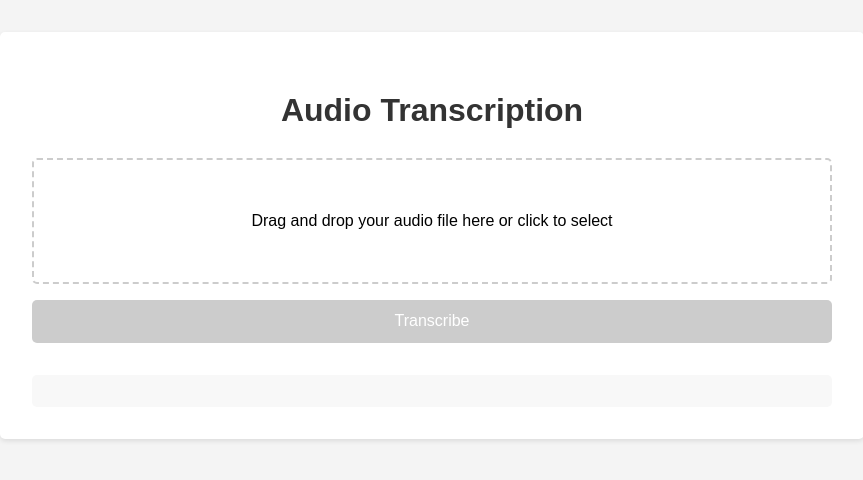
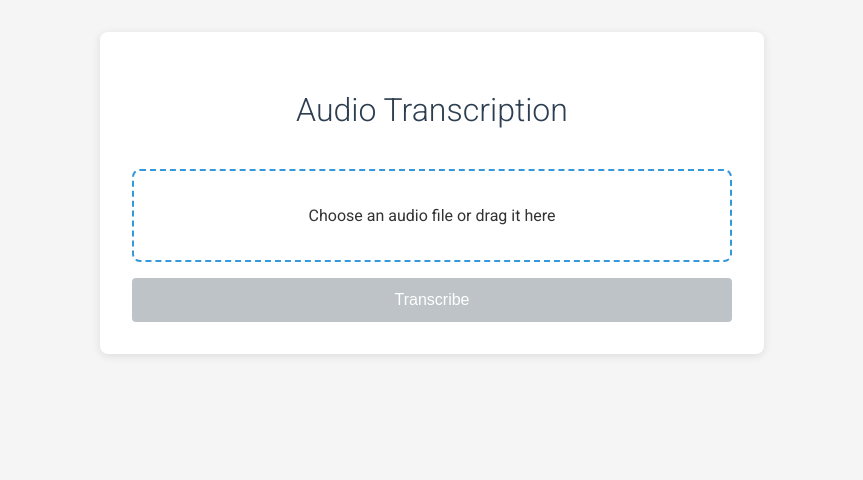
Before and after one commit to yousofss/SpeechToText, a Flask app: page / in a window 1280 px wide. Shown: the top 480 px of the page, without its empty margins (208-1071 px from the left). Run offline with Flask 3, Linux system fonts and the light colour scheme.

Commit message:
change UI

```diff
--- a/static/css/style.css
+++ b/static/css/style.css
@@ -1,59 +1,208 @@
 body {
-  font-family: Arial, sans-serif;
+  font-family: 'Roboto', sans-serif;
   line-height: 1.6;
   margin: 0;
   padding: 0;
-  background-color: #f4f4f4;
+  background-color: #f5f5f5;
+  color: #333;
 }
 
 .container {
-  max-width: 800px;
+  max-width: 600px;
   margin: 2rem auto;
   padding: 2rem;
   background-color: #fff;
-  border-radius: 5px;
-  box-shadow: 0 2px 5px rgba(0, 0, 0, 0.1);
+  border-radius: 8px;
+  box-shadow: 0 2px 10px rgba(0, 0, 0, 0.1);
 }
 
 h1 {
   text-align: center;
-  color: #333;
+  color: #2c3e50;
+  margin-bottom: 2rem;
+  font-weight: 300;
 }
 
-.upload-area {
-  border: 2px dashed #ccc;
-  border-radius: 5px;
-  padding: 2rem;
-  text-align: center;
-  cursor: pointer;
+.upload-container {
   margin-bottom: 1rem;
 }
 
-.upload-area.dragover {
-  background-color: #e9e9e9;
+.upload-label {
+  display: block;
+  padding: 2rem;
+  border: 2px dashed #3498db;
+  border-radius: 8px;
+  text-align: center;
+  cursor: pointer;
+  transition: all 0.3s ease;
+}
+
+.upload-label:hover {
+  background-color: #ecf0f1;
 }
 
 button {
   display: block;
   width: 100%;
   padding: 0.8rem;
-  background-color: #007bff;
+  background-color: #3498db;
   color: #fff;
   border: none;
-  border-radius: 5px;
+  border-radius: 4px;
   cursor: pointer;
   font-size: 1rem;
+  transition: background-color 0.3s ease;
+}
+
+button:hover:not(:disabled) {
+  background-color: #2980b9;
 }
 
 button:disabled {
-  background-color: #ccc;
+  background-color: #bdc3c7;
   cursor: not-allowed;
 }
 
 .result-area {
   margin-top: 2rem;
   padding: 1rem;
-  background-color: #f8f8f8;
+  background-color: #ecf0f1;
+  border-radius: 4px;
+}
+
+.result-area h2 {
+  color: #2c3e50;
+  margin-bottom: 1rem;
+  font-weight: 400;
+}
+
+#transcriptionText {
+  white-space: pre-wrap;
+  line-height: 1.8;
+}
+
+.btn-secondary {
+  background-color: #2ecc71;
+  margin-top: 1rem;
+}
+
+.btn-secondary:hover {
+  background-color: #27ae60;
+}
+
+/* Add loading spinner */
+.spinner {
+  display: inline-block;
+  width: 20px;
+  height: 20px;
+  border: 3px solid rgba(255,255,255,.3);
+  border-radius: 50%;
+  border-top-color: #fff;
+  animation: spin 1s ease-in-out infinite;
+  margin-right: 10px;
+}
+
+@keyframes spin {
+  to { transform: rotate(360deg); }
+}
+
+/* ... existing styles ... */
+
+.file-info {
+  display: flex;
+  align-items: center;
+  background-color: #e9ecef;
+  padding: 0.5rem 1rem;
   border-radius: 5px;
-  white-space: pre-wrap;
+  margin-bottom: 1rem;
 }
+
+.file-info i {
+  font-size: 1.2rem;
+  margin-right: 0.5rem;
+  color: #007bff;
+}
+
+.file-info span {
+  flex-grow: 1;
+  white-space: nowrap;
+  overflow: hidden;
+  text-overflow: ellipsis;
+}
+
+.btn-icon {
+  background: none;
+  border: none;
+  color: #dc3545;
+  cursor: pointer;
+  font-size: 1rem;
+  padding: 0.2rem 0.5rem;
+}
+
+.copy-notification {
+  position: absolute;
+  top: 0;
+  right: 0;
+  background-color: #28a745;
+  color: #fff;
+  padding: 0.5rem 1rem;
+  border-radius: 5px;
+  opacity: 0;
+  transition: opacity 0.3s ease;
+}
+
+.copy-notification.show {
+  opacity: 1;
+}
+
+/* Add a pulsating effect to the upload area */
+@keyframes pulse {
+  0% {
+    box-shadow: 0 0 0 0 rgba(0, 123, 255, 0.4);
+  }
+  70% {
+    box-shadow: 0 0 0 10px rgba(0, 123, 255, 0);
+  }
+  100% {
+    box-shadow: 0 0 0 0 rgba(0, 123, 255, 0);
+  }
+}
+
+.upload-area:not(:has(> i.fa-file-audio)) {
+  animation: pulse 2s infinite;
+}
+
+/* Improve button styles */
+button {
+  display: flex;
+  align-items: center;
+  justify-content: center;
+  gap: 0.5rem;
+}
+
+/* Add tooltip styles */
+[data-tooltip] {
+  position: relative;
+  cursor: help;
+}
+
+[data-tooltip]::after {
+  content: attr(data-tooltip);
+  position: absolute;
+  bottom: 100%;
+  left: 50%;
+  transform: translateX(-50%);
+  background-color: #333;
+  color: #fff;
+  padding: 0.5rem;
+  border-radius: 4px;
+  font-size: 0.8rem;
+  white-space: nowrap;
+  opacity: 0;
+  pointer-events: none;
+  transition: opacity 0.3s ease;
+}
+
+[data-tooltip]:hover::after {
+  opacity: 1;
+}
--- a/static/js/script.js
+++ b/static/js/script.js
@@ -1,40 +1,40 @@
-// Get DOM elements
-const uploadArea = document.getElementById('uploadArea');
+const uploadLabel = document.querySelector('.upload-label');
+const uploadText = document.getElementById('uploadText');
 const fileInput = document.getElementById('fileInput');
 const transcribeBtn = document.getElementById('transcribeBtn');
 const resultArea = document.getElementById('result');
+const transcriptionText = document.getElementById('transcriptionText');
+const copyBtn = document.getElementById('copyBtn');
 
-// Add event listeners
-uploadArea.addEventListener('click', () => fileInput.click());
-uploadArea.addEventListener('dragover', (e) => {
+uploadLabel.addEventListener('dragover', (e) => {
   e.preventDefault();
-    uploadArea.classList.add('dragover');
+  uploadLabel.style.backgroundColor = '#ecf0f1';
 });
-uploadArea.addEventListener('dragleave', () => {
-    uploadArea.classList.remove('dragover');
+
+uploadLabel.addEventListener('dragleave', () => {
+  uploadLabel.style.backgroundColor = '';
 });
-uploadArea.addEventListener('drop', handleDrop);
+
+uploadLabel.addEventListener('drop', handleDrop);
 fileInput.addEventListener('change', handleFileSelect);
 transcribeBtn.addEventListener('click', transcribeAudio);
+copyBtn.addEventListener('click', copyToClipboard);
 
-// Handle file drop
 function handleDrop(e) {
   e.preventDefault();
-    uploadArea.classList.remove('dragover');
+  uploadLabel.style.backgroundColor = '';
   handleFiles(e.dataTransfer.files);
 }
 
-// Handle file selection
 function handleFileSelect(e) {
   handleFiles(e.target.files);
 }
 
-// Process selected files
 function handleFiles(files) {
   if (files.length > 0) {
     const file = files[0];
     if (file.type.startsWith('audio/')) {
-            uploadArea.textContent = `Selected file: ${file.name}`;
+      uploadText.textContent = `Selected: ${file.name}`;
       transcribeBtn.disabled = false;
     } else {
       alert('Please select an audio file.');
@@ -42,7 +42,6 @@ function handleFiles(files) {
   }
 }
 
-// Transcribe audio
 function transcribeAudio() {
   const file = fileInput.files[0];
   if (!file) return;
@@ -52,7 +51,7 @@ function transcribeAudio() {
 
   transcribeBtn.disabled = true;
   transcribeBtn.textContent = 'Transcribing...';
-    resultArea.textContent = 'Processing...';
+  resultArea.hidden = true;
 
   fetch('/transcribe', {
     method: 'POST',
@@ -61,16 +60,32 @@ function transcribeAudio() {
   .then(response => response.json())
   .then(data => {
     if (data.error) {
-                resultArea.textContent = `Error: ${data.error}`;
+      showError(`Error: ${data.error}`);
     } else {
-                resultArea.textContent = data.transcript;
+      transcriptionText.textContent = data.transcript;
+      resultArea.hidden = false;
     }
   })
   .catch(error => {
-            resultArea.textContent = `Error: ${error.message}`;
+    showError(`Error: ${error.message}`);
   })
   .finally(() => {
     transcribeBtn.disabled = false;
     transcribeBtn.textContent = 'Transcribe';
   });
 }
+
+function showError(message) {
+  resultArea.hidden = false;
+  transcriptionText.innerHTML = `<span style="color: #e74c3c;">${message}</span>`;
+}
+
+function copyToClipboard() {
+  navigator.clipboard.writeText(transcriptionText.textContent).then(() => {
+    const originalText = copyBtn.textContent;
+    copyBtn.textContent = 'Copied!';
+    setTimeout(() => {
+      copyBtn.textContent = originalText;
+    }, 2000);
+  });
+}
--- a/templates/index.html
+++ b/templates/index.html
@@ -5,16 +5,23 @@
     <meta name="viewport" content="width=device-width, initial-scale=1.0" />
     <title>Audio Transcription</title>
     <link rel="stylesheet" href="{{ url_for('static', filename='css/style.css') }}" />
+    <link href="https://fonts.googleapis.com/css2?family=Roboto:wght@300;400;700&display=swap" rel="stylesheet">
   </head>
   <body>
     <div class="container">
       <h1>Audio Transcription</h1>
-      <div class="upload-area" id="uploadArea">
-        <p>Drag and drop your audio file here or click to select</p>
-        <input type="file" id="fileInput" accept="audio/*" hidden />
+      <div class="upload-container">
+        <label for="fileInput" class="upload-label">
+          <span id="uploadText">Choose an audio file or drag it here</span>
+          <input type="file" id="fileInput" accept="audio/*" hidden />
+        </label>
       </div>
       <button id="transcribeBtn" disabled>Transcribe</button>
-      <div id="result" class="result-area"></div>
+      <div id="result" class="result-area" hidden>
+        <h2>Transcription Result</h2>
+        <p id="transcriptionText"></p>
+        <button id="copyBtn" class="btn-secondary">Copy to Clipboard</button>
+      </div>
     </div>
     <script src="{{ url_for('static', filename='js/script.js') }}"></script>
   </body>
```
Lines whose indentation alone changed are shown as unchanged.
